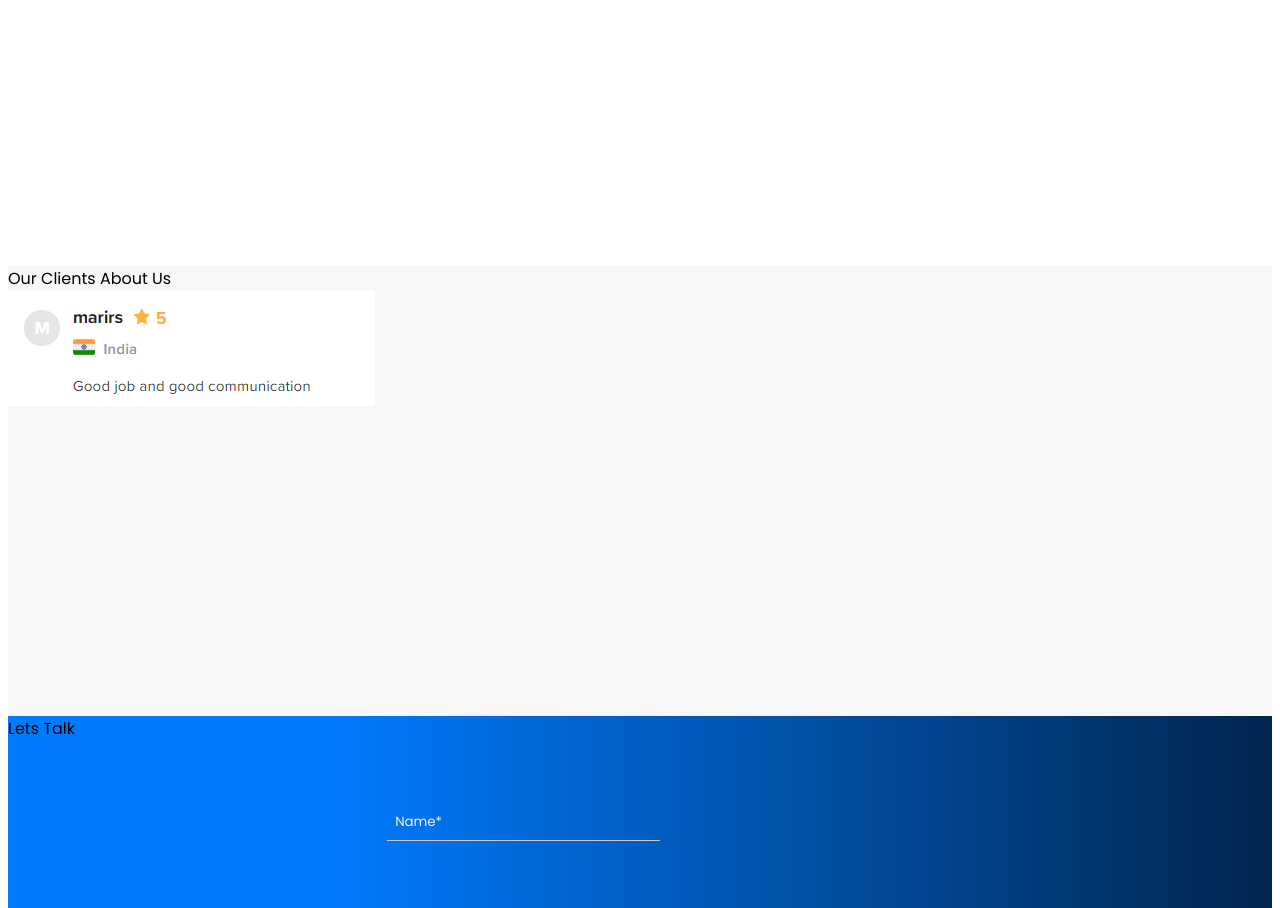
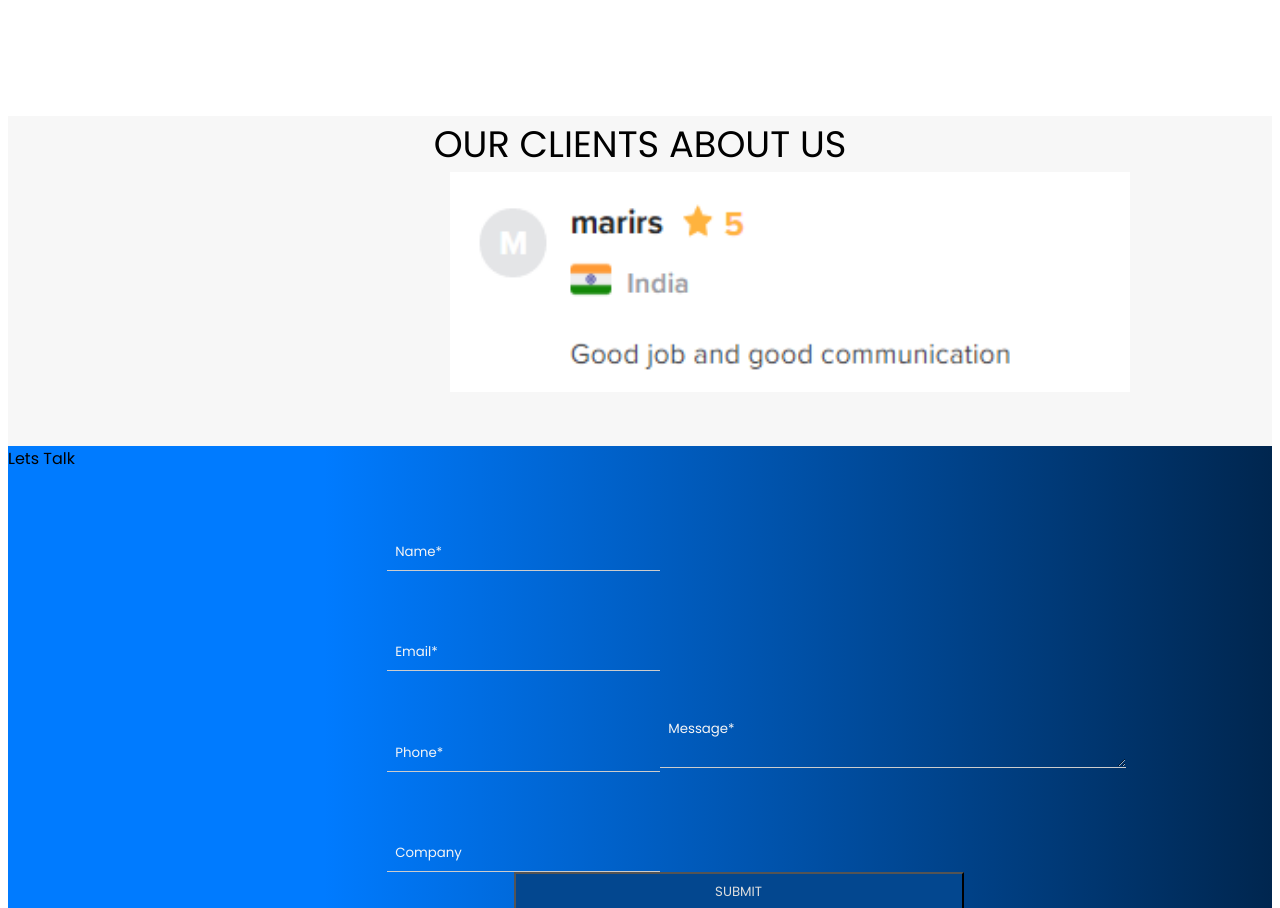
Before and after one commit to arsamawan/Miz-Corporate, an Angular app: page / in a window 1280 px wide. Shown: the part 1310-2218 px from the top of the page. Built offline with nearby package versions, Linux system fonts and the light colour scheme.

Commit message:
Feedback

```diff
--- a/src/app/main/main.component.css
+++ b/src/app/main/main.component.css
@@ -62,11 +62,24 @@
   /*line-height: 2;*/
 
 }
-.slider-feedback-image{
+.feedback-main-heading{
+  /*  margin-left: 48%;
+    padding-top: 2%;
+    font-size: 40px;
+    padding-bottom: 3%;*/
+  /*align-items: center;*/
+  text-align: center;
+  text-transform: uppercase;
+  /*  margin: 10px auto 10px;*/
+  font-size: 2.3em;
+  /*line-height: 2;*/
+
+}
+/*.feedback-slider-image{
   background-image: url("../../assets/review1.PNG");
   height: 115px;
   width: 367px;
-}
+}*/
 .services-ml-ec {
 /*  float: left;
   padding-left: 20%;*/
@@ -115,11 +128,17 @@
   padding-left: 15px;
 
 }
+.ver-lg-12 {
+   position: relative;
+   width: 100%;
+   padding-right: 10px;
+    align-content: center;
+ }
 
 .feedback{
-  margin-top: 250px;
-  height:450px;
+  height:330px;
   background-color: #f7f7f7;
+  /*align-content: center;*/
 }
 .feedback h1{
   margin-left: 45%;
--- a/src/app/main/main.component.html
+++ b/src/app/main/main.component.html
@@ -106,11 +106,14 @@
 <section>
 <!--Feedback-->
 <div class="feedback">
-<div>Our Clients About Us</div>
+<!--<div>Our Clients About Us</div>-->
+  <div class="service-main-heading">Our Clients About Us</div>
 
   <!--slider-->
  <!-- <img src="assets/review1.PNG">-->
-  <div class="slider-feedback-image"></div>
+  <div class="ver-lg-12">
+    <img src="../../assets/review1.PNG">
+  </div>
 
 
 </div>
```
